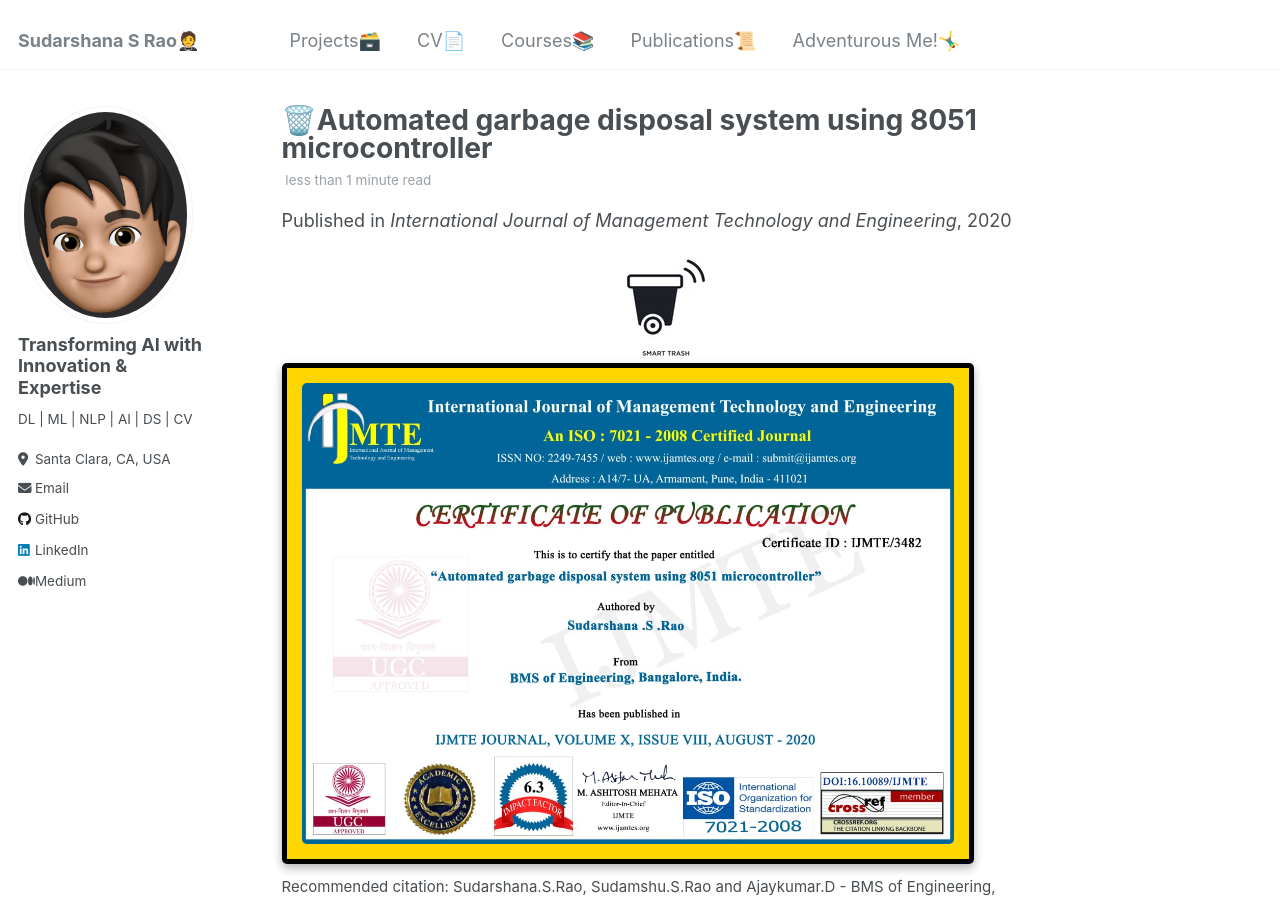
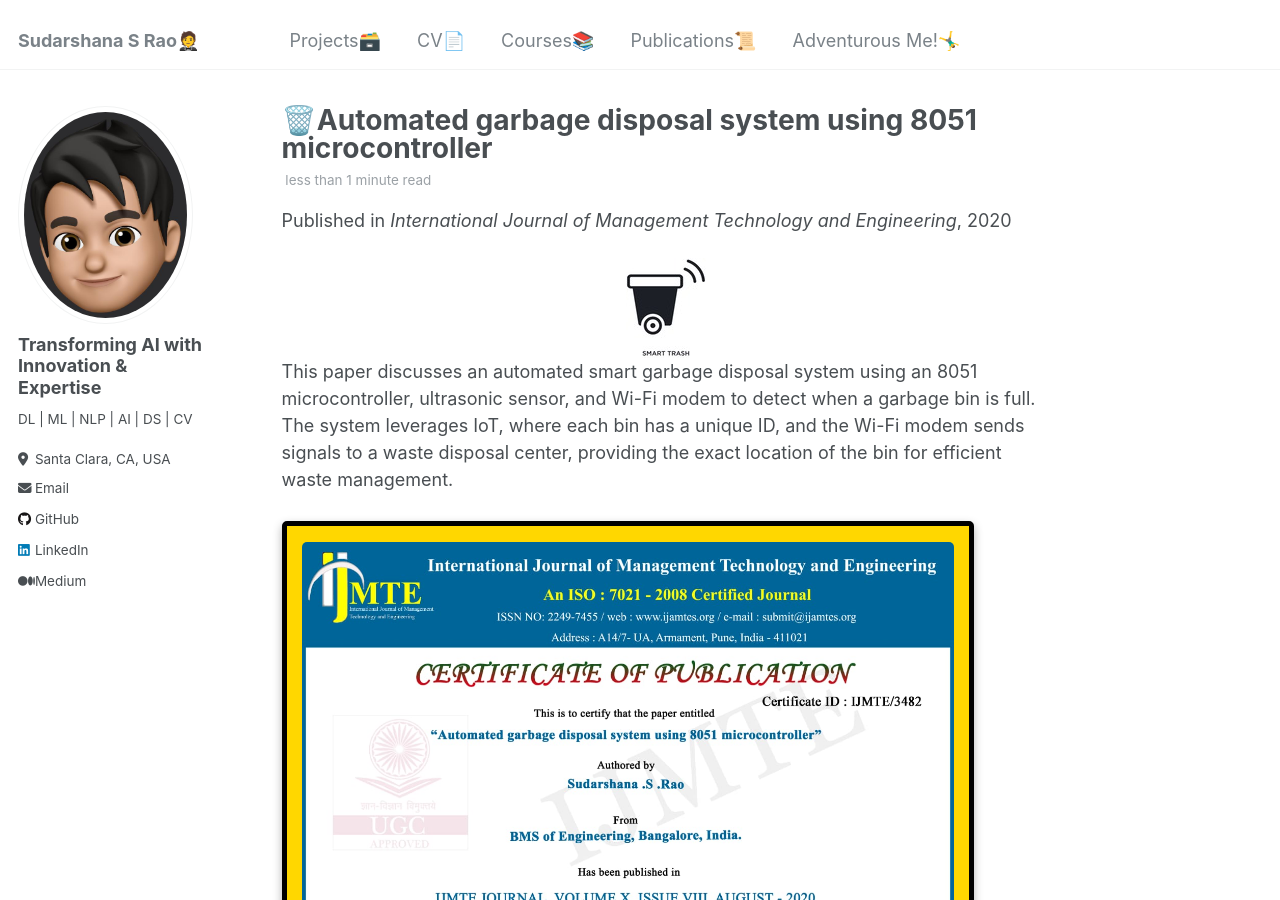
Before and after one commit to SudarshanaSRao/SudarshanaSRao.github.io, a Jekyll site: the page built from _publications/2020-08-01-paper-title-number-4.md, in a window 1280 px wide and 900 px high. Built offline with Jekyll 4.4.1, drawn with Linux system fonts in a browser that asks for light colours.

Commit message:
Update 2020-08-01-paper-title-number-4.md

```diff
--- a/_publications/2020-08-01-paper-title-number-4.md
+++ b/_publications/2020-08-01-paper-title-number-4.md
@@ -28,6 +28,8 @@
   }
 </style>
 
+This paper discusses an automated smart garbage disposal system using an 8051 microcontroller, ultrasonic sensor, and Wi-Fi modem to detect when a garbage bin is full. The system leverages IoT, where each bin has a unique ID, and the Wi-Fi modem sends signals to a waste disposal center, providing the exact location of the bin for efficient waste management.
+
 <div class="framed-certificate">
 <img src="/images/8051 paper.jpeg" alt="Certificate Image" style="cursor: crosshair;">
 </div>
```
